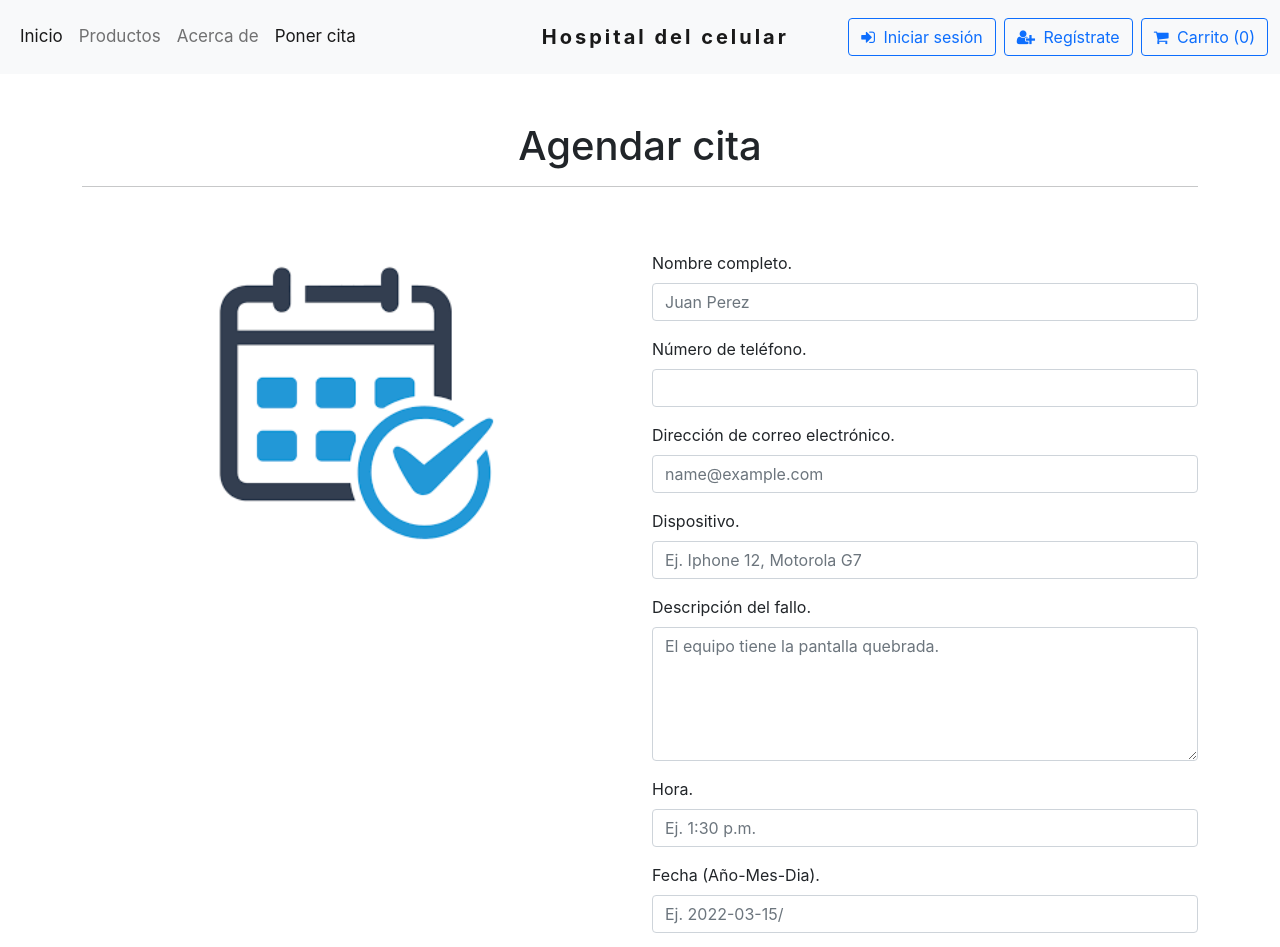
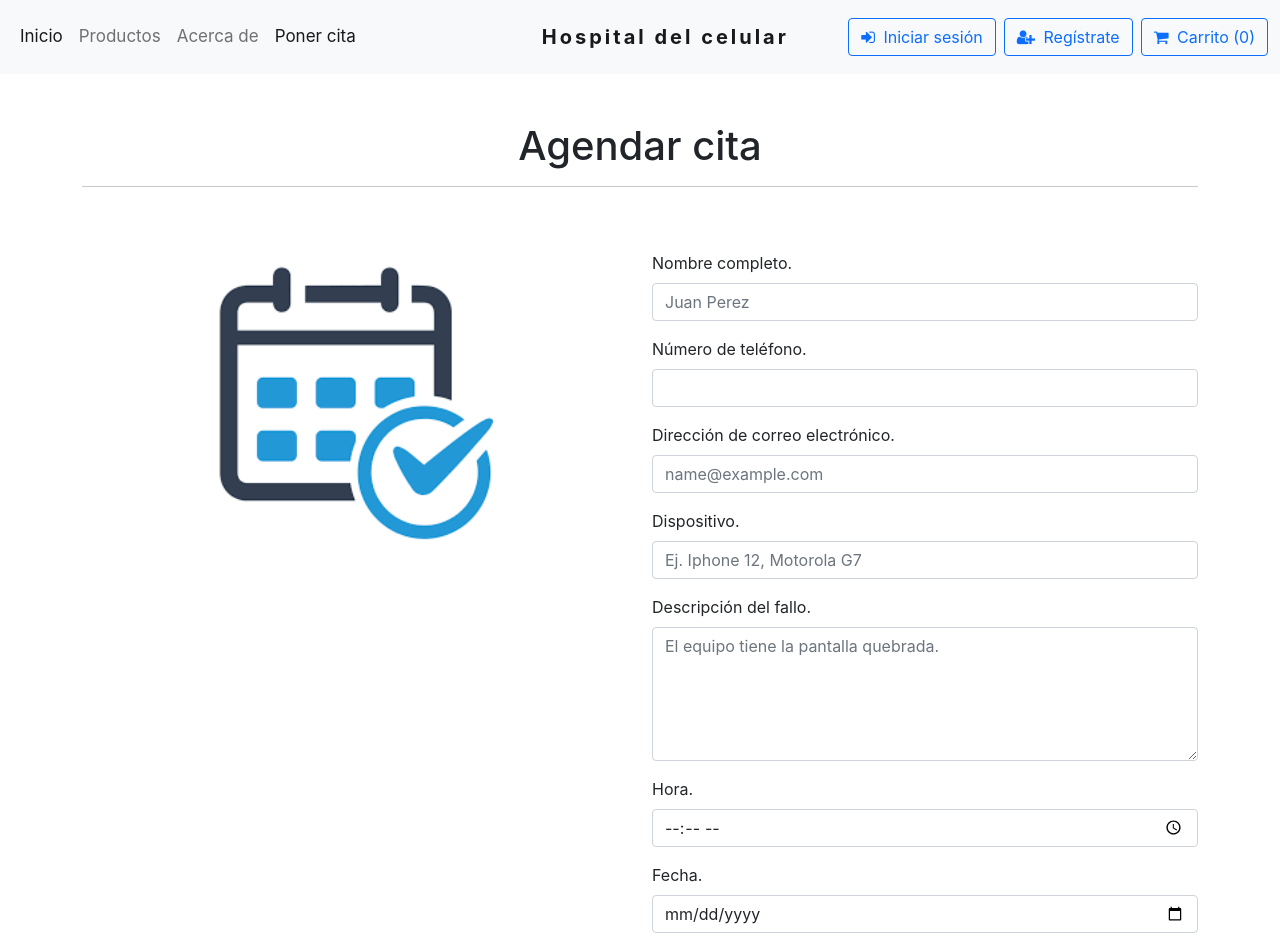
Before and after one commit to danielS2001/Proyecto-de-Octavo, a React (Create React App) app in the folder Client/: page /contact in a window 1280 px wide. Shown: the top 947 px of the page. Built offline with nearby package versions, Linux system fonts and the light colour scheme.

Commit message:
Errores ortográficos e inputs
Corrección de errores ortográficos y se cambiaron los tipos de inputs en la cajas de entrada de datos en las "Contact.jsx"

```diff
--- a/Client/src/components/About.jsx
+++ b/Client/src/components/About.jsx
@@ -10,7 +10,7 @@ const About = () => {
                         <h1 className="text-primary fw-bold mb-4">Acerca de nosotros</h1>
                         <p className="lead mb-4">
                             Somos una microempresa que lleva años en el mercado/industria de la
-                            reparacion celular, esta a tenido con el tiempo varios establecimientos
+                            reparación celular, esta ha tenido con el tiempo varios establecimientos
                             para poderse expandir y asi llegar a mas personas.
                         </p>
                         <NavLink to="/contact" className="btn btn-outline-primary px-3">Poner cita</NavLink>
@@ -23,7 +23,7 @@ const About = () => {
 
             <h4 className=" text-primary fw-bold mb-4 ">Horarios de atención</h4>
             <ul>
-                <li>Lunes - sabado
+                <li>Lunes - sábado
                     <ul>
                         <li>
                             <p>10:00 a.m - 6:30 p.m</p>
--- a/Client/src/components/Contact.jsx
+++ b/Client/src/components/Contact.jsx
@@ -72,11 +72,11 @@ const Contact = () => {
                             </div>
                             <div class="mb-3">
                                 <label for="" class="form-label">Hora.</label>
-                                <input type="text" onChange={(e)=> {setTimeReg(e.target.value);}} class="form-control" id="exampleFormControlInput2" placeholder="Ej. 1:30 p.m."/>
+                                <input type="time" onChange={(e)=> {setTimeReg(e.target.value);}} class="form-control" id="exampleFormControlInput2" placeholder="Ej. 1:30 p.m."/>
                             </div>
                             <div class="mb-3">
-                                <label for="" class="form-label">Fecha (Año-Mes-Dia).</label>
-                                <input type="text" onChange={(e)=> {setDateReg(e.target.value);}} class="form-control" id="exampleFormControlInput3" placeholder="Ej. 2022-03-15/"/>
+                                <label for="" class="form-label">Fecha.</label>
+                                <input type="date" onChange={(e)=> {setDateReg(e.target.value);}} class="form-control" id="exampleFormControlInput3" placeholder="Ej. 2022-03-15/"/>
                             </div>
                                 <h5>{ appointmentStatus }</h5>
                                 <button onClick={appointment} type="submit" class="btn btn-outline-primary">Agendar</button>
```
